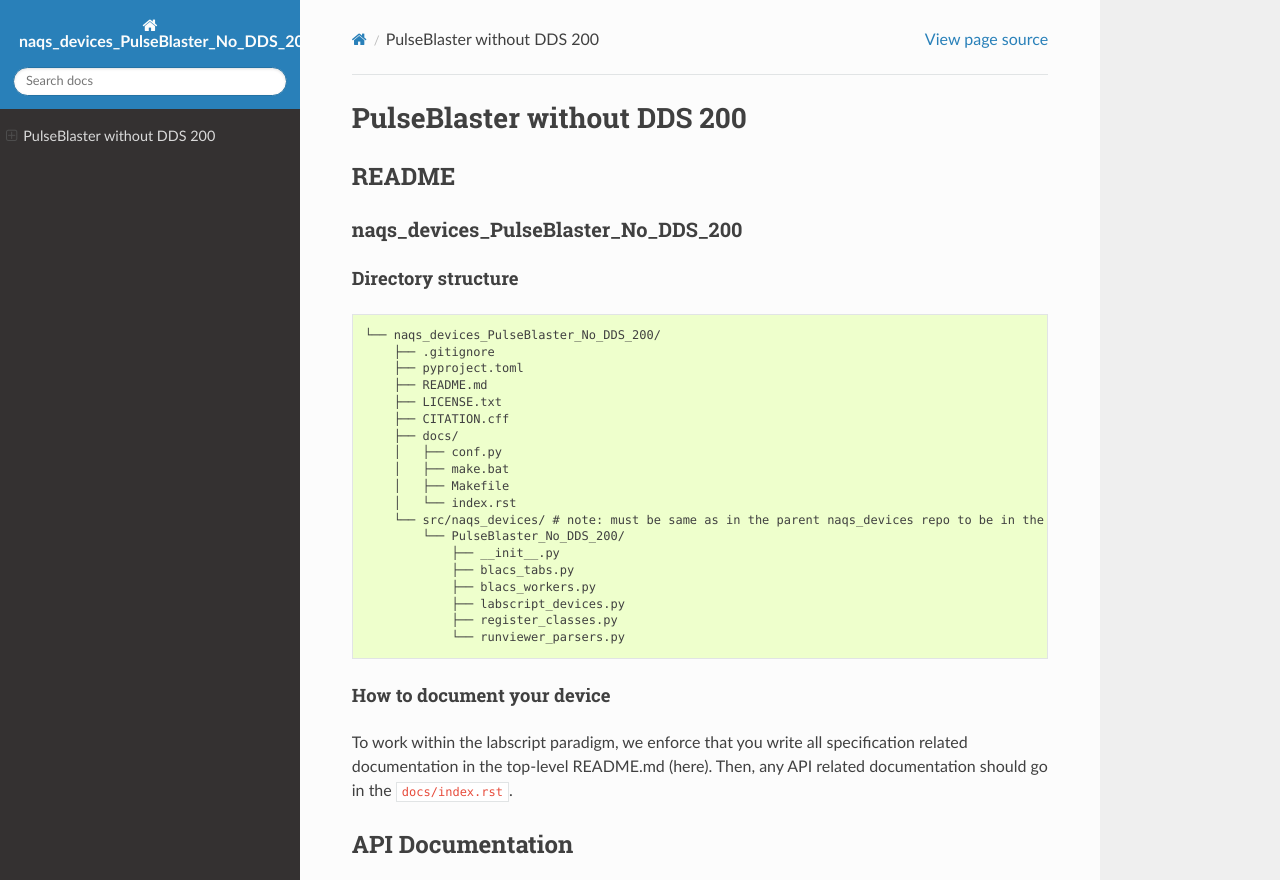
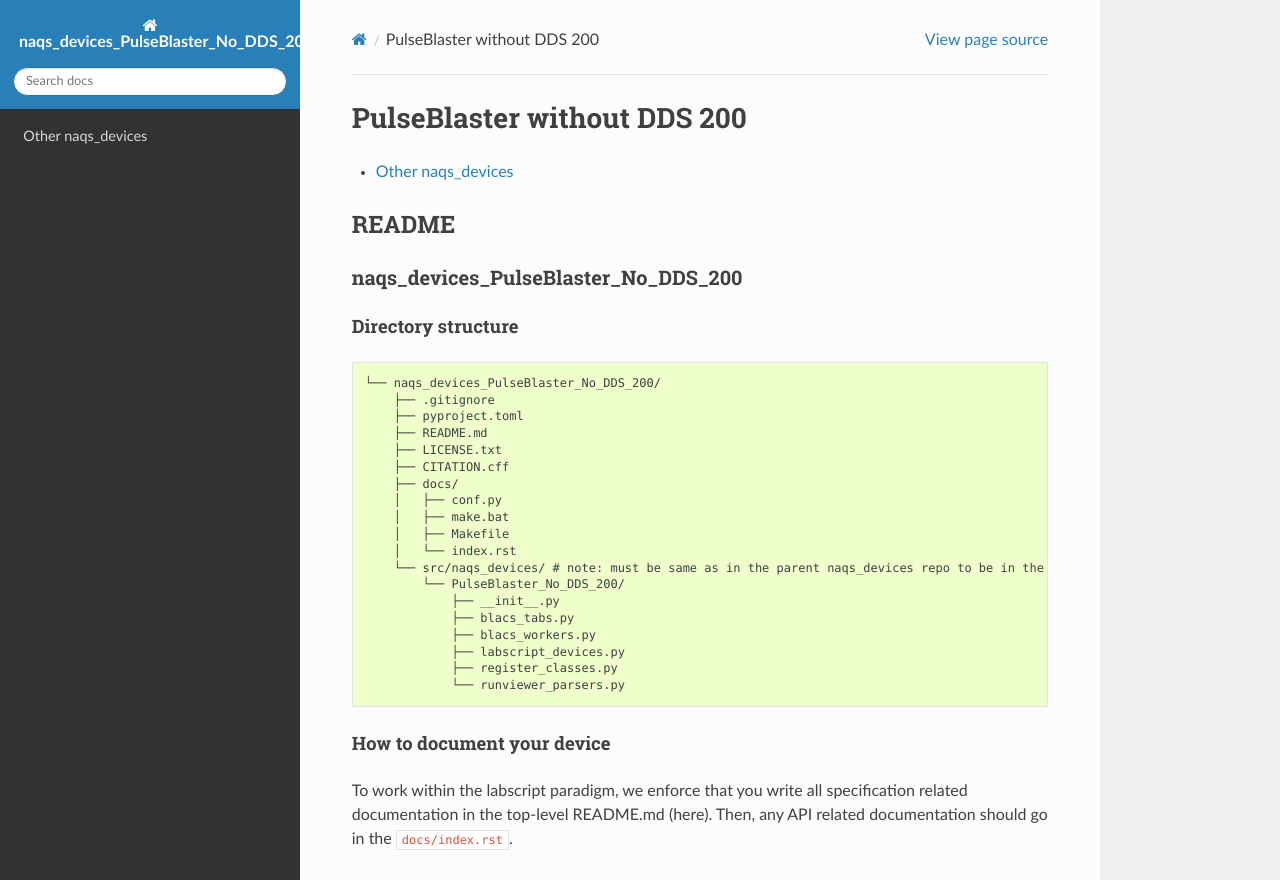
Before and after one commit to naqslab/naqs_devices_PulseBlaster_No_DDS_200, a Sphinx documentation site: the page built from docs/index.rst, in a window 1280 px wide and 900 px high, cut to the strip 0-880 px from the top of the window. Built offline with Sphinx 7.4.7 and the Read the Docs theme 3.1.0, drawn with Linux system fonts in a browser that asks for light colours.

```diff
--- a/docs/index.rst
+++ b/docs/index.rst
@@ -1,5 +1,11 @@
 PulseBlaster without DDS 200
 =============================
+
+.. toctree::
+   :maxdepth: 2
+
+   Other naqs_devices <https://naqs-devices.readthedocs.io/en/latest/devices/>
+
 README
 ------
 .. include:: ../README.md
```
